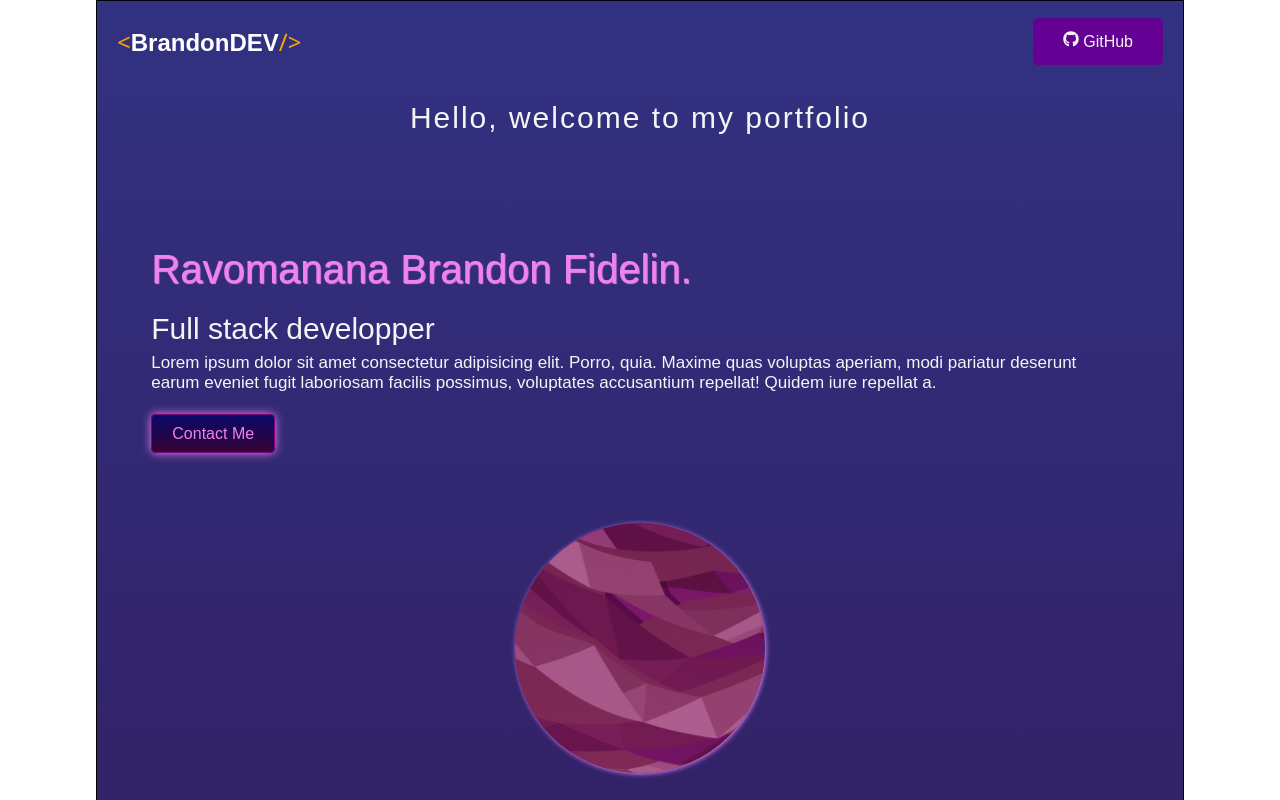
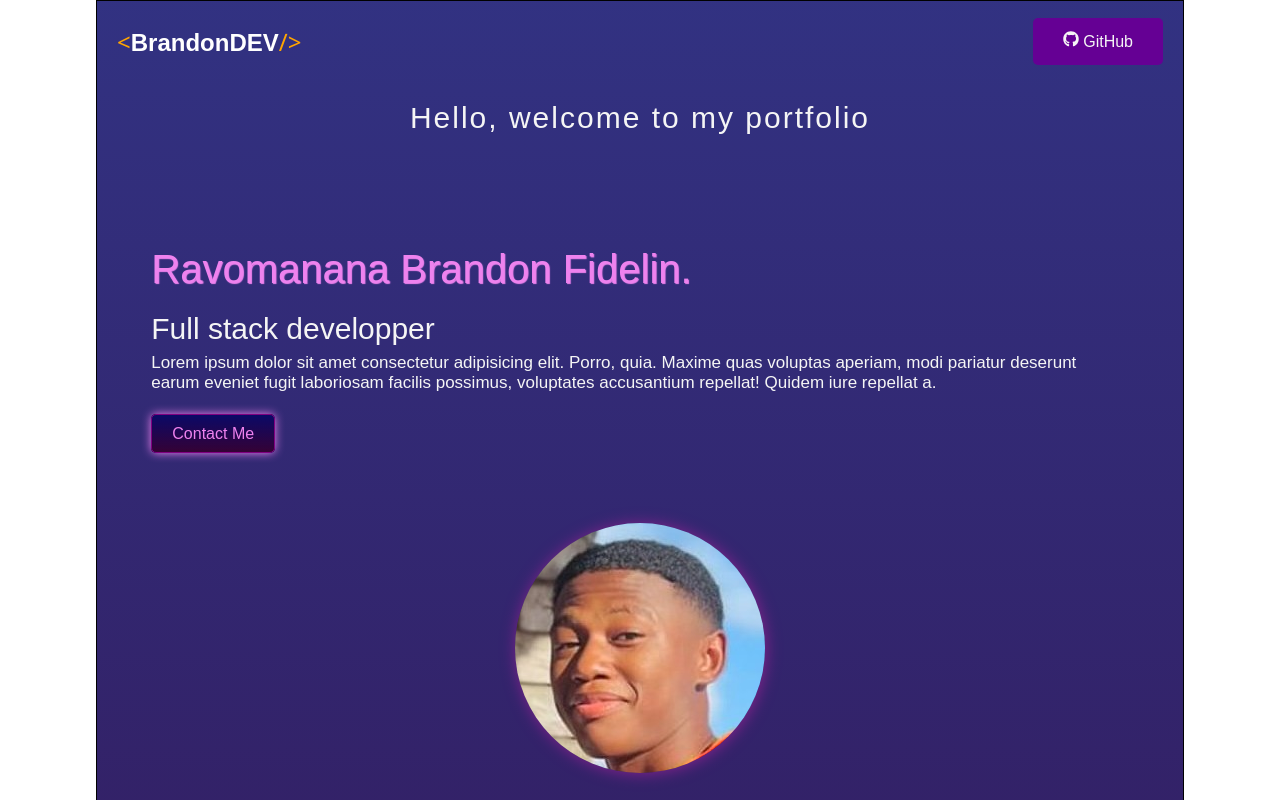
Before and after one commit to branGitfox/React-portfolio, a React (Vite) app: page / in a window 1280 px wide. Shown: the top 800 px of the page. Built offline with nearby package versions, Linux system fonts and the light colour scheme.

Commit message:
ajout du photo de profil et du shadow animation

```diff
--- a/main.css
+++ b/main.css
@@ -3,6 +3,7 @@
     padding: 0;
     box-sizing: border-box;
     font-family: sans-serif;
+    scroll-behavior: smooth;
 }
 
 .container {
@@ -15,6 +16,7 @@
     /* color: color-mix(in srgb, red , green );
      */
      overflow-x: hidden;
+     transition: 1s;
 }
 
 a:hover{
--- a/src/Components/Body/Body.css
+++ b/src/Components/Body/Body.css
@@ -25,3 +25,47 @@
 
 
 }
+
+.profil-img-container{
+    animation-name: remix;
+    animation-duration: 5s;
+    animation-iteration-count: infinite;
+    animation-timing-function: ease;
+    animation-direction: alternate-reverse;
+
+    transition: 2s;
+}
+
+@keyframes remix {
+    0%{
+
+        box-shadow: 0px 0px 15px pink;
+         /* transition: all 2s; */
+
+    }
+
+    25%{
+    /* transition:  1s; */
+
+        box-shadow: 1px 1px 15px rgb(130, 28, 139);
+
+    }
+
+    50%{
+        /* transition:  1s; */
+
+        box-shadow: 2px 2px 15px rgb(56, 132, 218);
+    }
+
+    75%{
+        /* transition:  1s; */
+
+        box-shadow: 3px 3px 15px violet;
+    }
+
+    100%{
+        /* transition:  1s; */
+
+        box-shadow: 4px 4px 15px rgb(128, 0, 100);
+    }
+}
--- a/src/Components/Body/Body.jsx
+++ b/src/Components/Body/Body.jsx
@@ -1,6 +1,6 @@
 import React from 'react';
 import './Body.css'
-import me from '../../assets/me.png'
+import me from '../../assets/me.jpeg'
 const style = {
     body:{
         width:'90%',
@@ -89,7 +89,7 @@ function Body() {
             </div>
         </div>
         <div style={style.profil} className="profil">
-                <div style={style.pImgC} className="profil-img-container">
+                <div  style={style.pImgC} className="profil-img-container">
                     {/* <img src={reactSvg} alt="" /> */}
                 </div>
         </div>
--- /dev/null
+++ b/src/Components/Cv/Download.css
@@ -0,0 +1,4 @@
+a:hover{
+    color: white;
+    transition: .5s;
+}
--- a/src/Components/Cv/Download.jsx
+++ b/src/Components/Cv/Download.jsx
@@ -1,4 +1,5 @@
 import React from 'react';
+import './Download.css'
 const style={
     div:{
         textAlign:'center',
@@ -10,7 +11,8 @@ const style={
         textDecoration:'none',
         textShadow:'1px 1px 2px violet',
         boxShadow:'1px 1px 5px violet',
-        borderRadius:'20px'
+        borderRadius:'20px',
+        transition:'.5s'
 
     }
 }
```
Also changed, not shown: src/assets/me.jpeg (added), src/assets/me.png (deleted).
